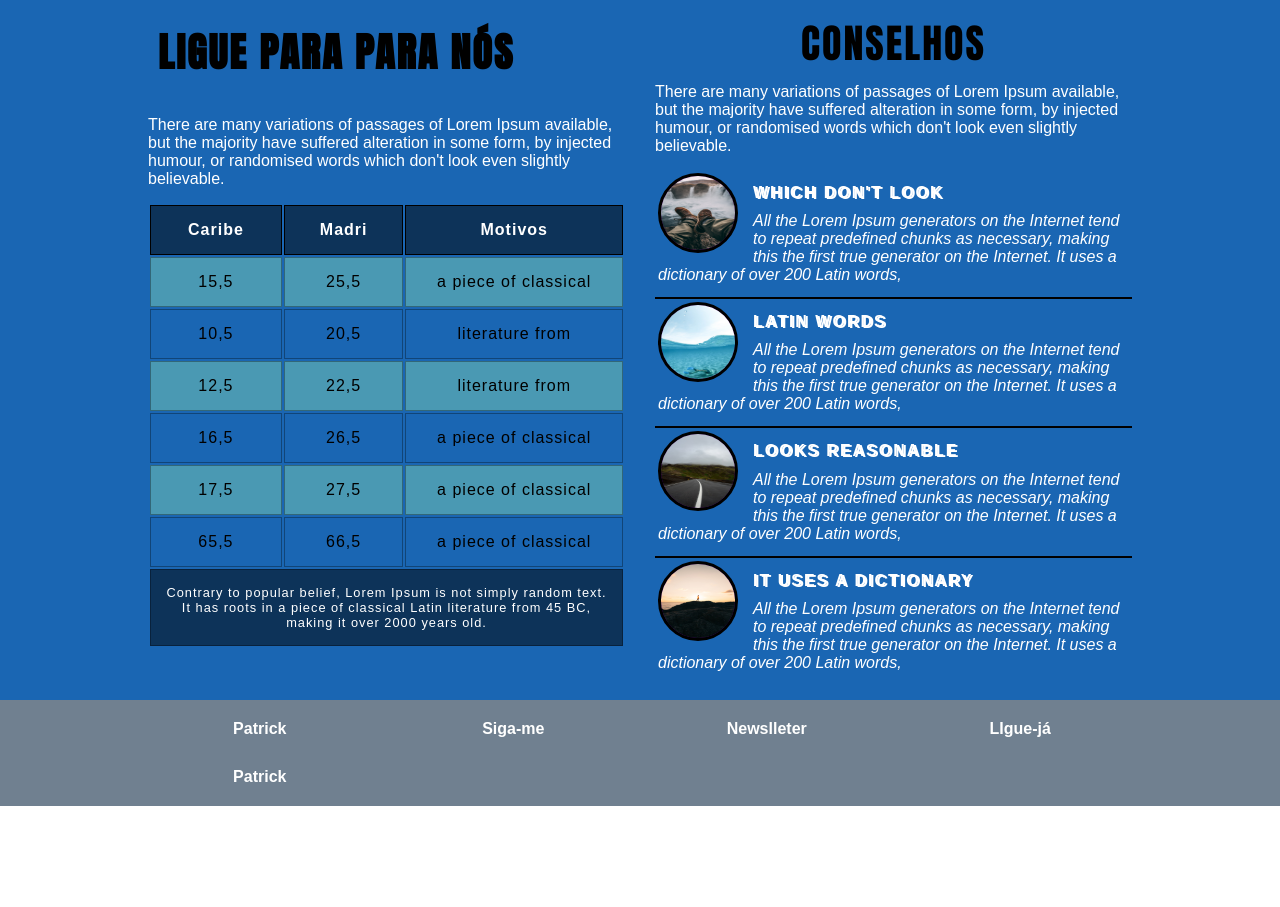
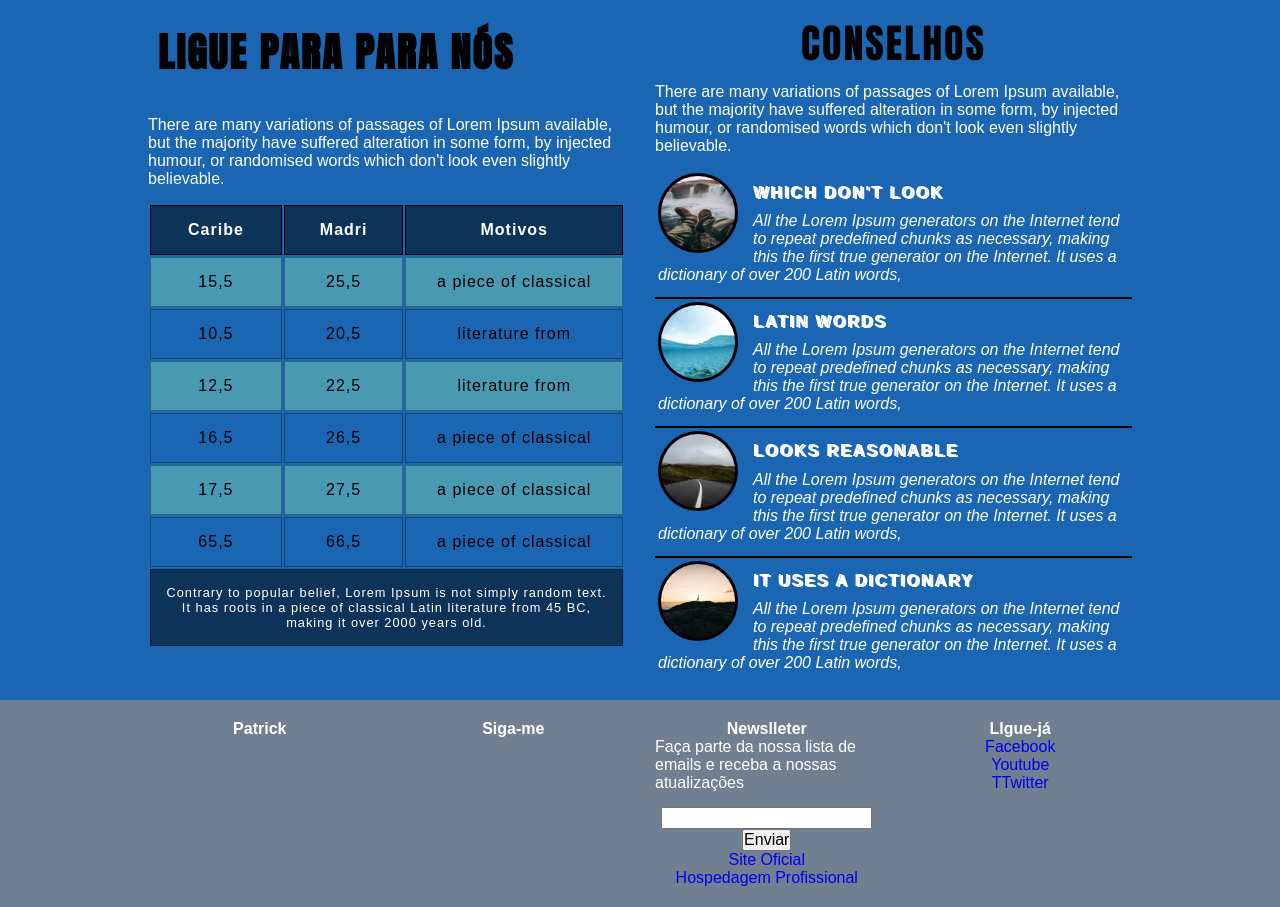
Before and after one commit to patrickbeltrao/curso-responsivo, a plain HTML site: page index.html in a window 1280 px wide. Shown: the part 1942-2849 px from the top of the page. Before the commit the page ends 2748 px from the top, so only its background shows below. Drawn offline with Linux system fonts and the light colour scheme.

Commit message:
trabalhando no formulario

```diff
--- a/index.html
+++ b/index.html
@@ -357,20 +357,47 @@
             <article class="caixa-g-3 caixa-m-3">
                 <div class="caixa">
                     <h4>Newslleter</h4>
+                    <p>Faça parte da nossa lista de emails e receba a nossas atualizações</p>
+                    <form action="" name="newsletter" method="POST">
+                        <input type="email" name="email" class="camponesletter">
+                        <input type="submit" value="Enviar" name="enviar" >
+                    </form>
+                    <ul>
+                        <li>
+                            <span class="icones iconeHome"></span>
+                            <a href="#" title="sss">Site Oficial</a>
+                        </li>
+
+                        <li>
+                            <span class="icones iconeHost"></span>
+                            <a href="#" title="sss">Hospedagem Profissional</a>
+                        </li>
+                    </ul>
                 </div>
             </article>
 
             <article class="caixa-g-3 caixa-m-3">
                 <div class="caixa">
                     <h4>LIgue-já</h4>
+                    <ul>
+                        <li>
+                            <span class="icones iconeFace"></span>
+                            <a href="#" title="sss">Facebook</a>
+                        </li>
+
+                        <li>
+                            <span class="icones iconeTube"></span>
+                            <a href="#" title="sss">Youtube</a>
+                        </li>
+
+                        <li>
+                            <span class="icones iconeTwitter"></span>
+                            <a href="#" title="sss">TTwitter</a>
+                        </li>
+                    </ul>
                 </div>
             </article>
 
-            <article class="caixa-g-3 caixa-m-3">
-                <div class="caixa">
-                    <h4>Patrick</h4>
-                </div>
-            </article>
         </footer>
     </div>
 
```
